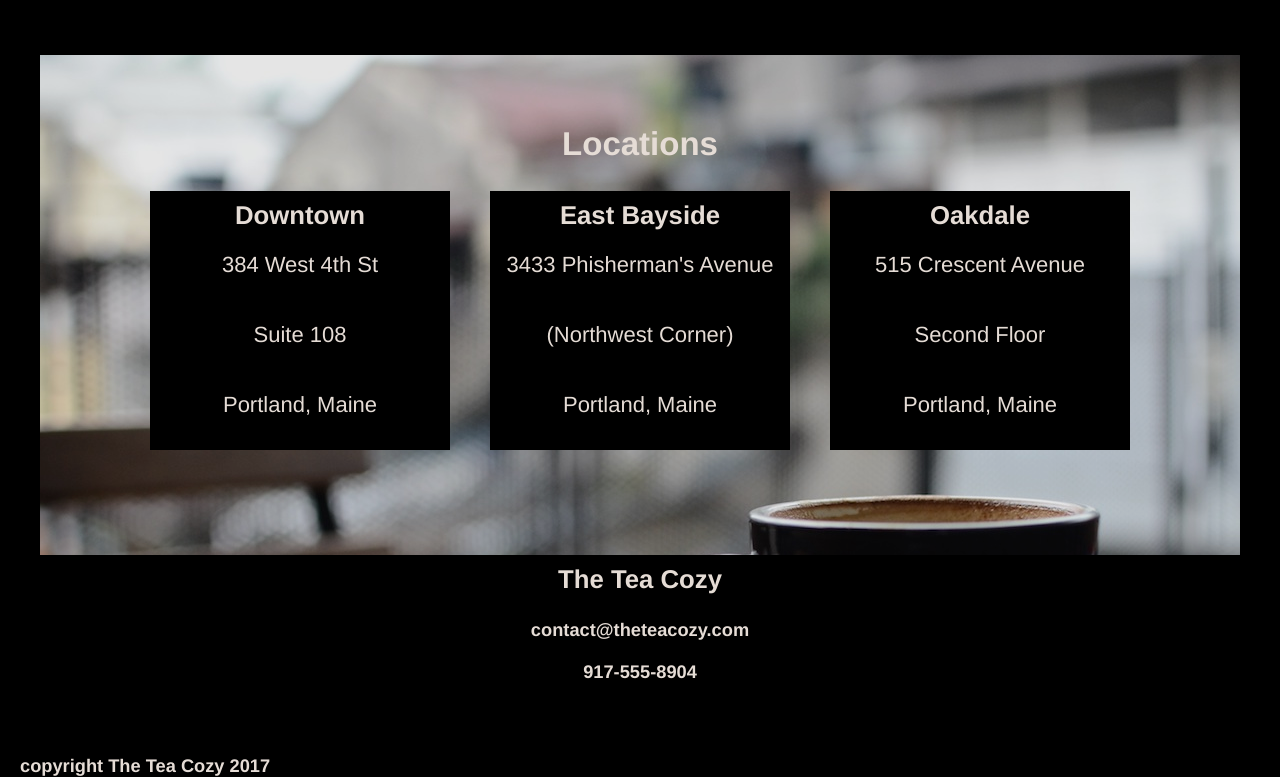
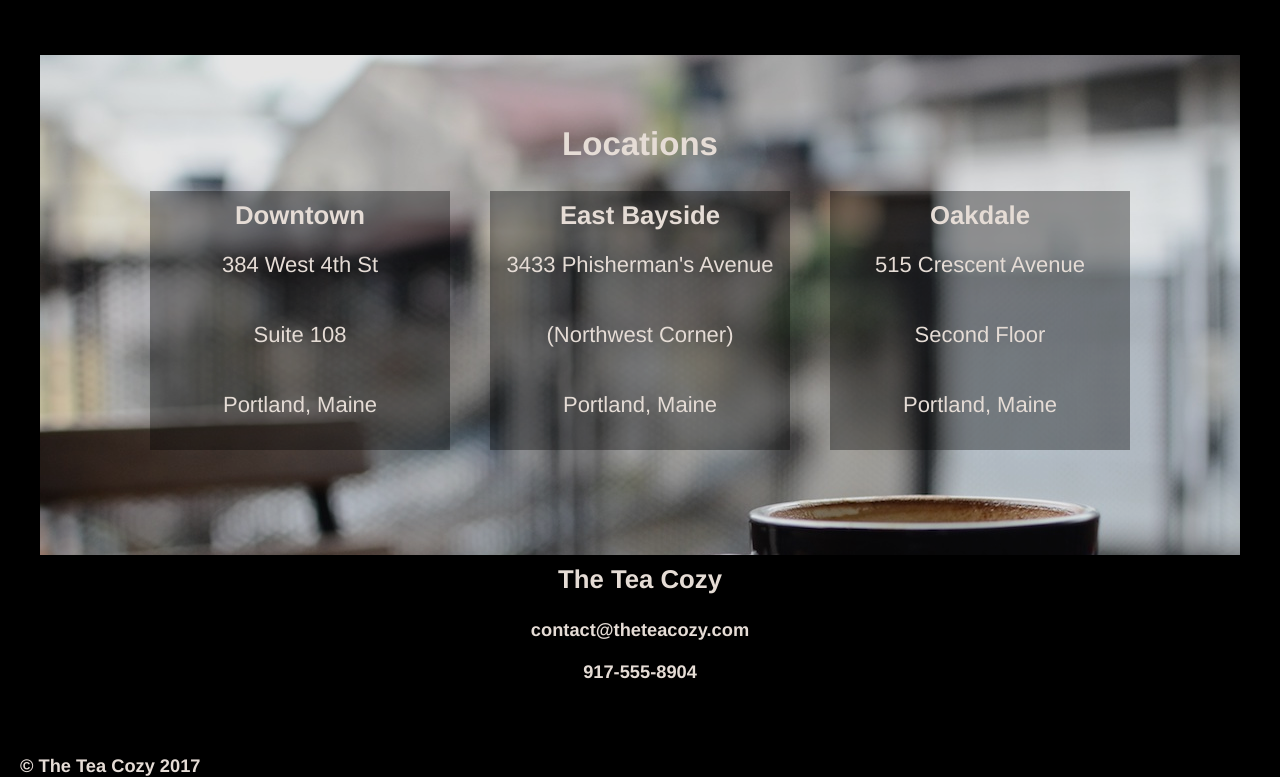
Before and after one commit to ashley-howard/teacozy, a plain HTML site: page index.html in a window 1280 px wide. Shown: the part 1391-2168 px from the top of the page. Drawn offline with Linux system fonts and the light colour scheme.

Commit message:
transparency

```diff
--- a/index.html
+++ b/index.html
@@ -96,7 +96,7 @@
 
     <!-- Footer -->
     <footer>
-      <h5>copyright The Tea Cozy 2017</h5>
+      <h5>© The Tea Cozy 2017</h5>
     </footer>
 
   </body>
--- a/resources/style.css
+++ b/resources/style.css
@@ -59,7 +59,7 @@ nav span {
 .info {
   margin: auto;
   text-align: center;
-  background-color: black;
+  background-color: #0000005c;
   width: 100%;
 }
 
@@ -117,7 +117,7 @@ h2, h4 {
 
 .locations div {
   text-align: center;
-  background-color: black;
+  background-color: #0000005c;
   display: flex;
   flex-basis: 280px;
   flex-direction: column;
```
